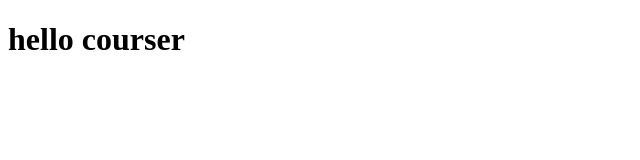
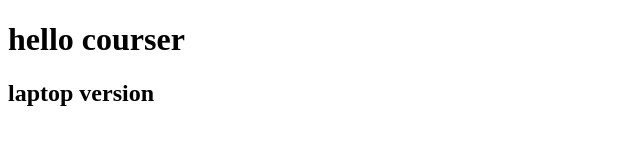
Before and after one commit to Joannyta/coursera-test, a plain HTML site: page site/index.html in a window 1280 px wide. Shown: the whole page, without its empty margins (0-640 px from the left). Drawn offline with Linux system fonts and the light colour scheme.

Commit message:
laptop version

```diff
--- a/site/index.html
+++ b/site/index.html
@@ -5,5 +5,6 @@
 </head>
 <body>
 <h1>hello courser</h1>
+<h2>laptop version</h2>
 </body>
 </html>
```
